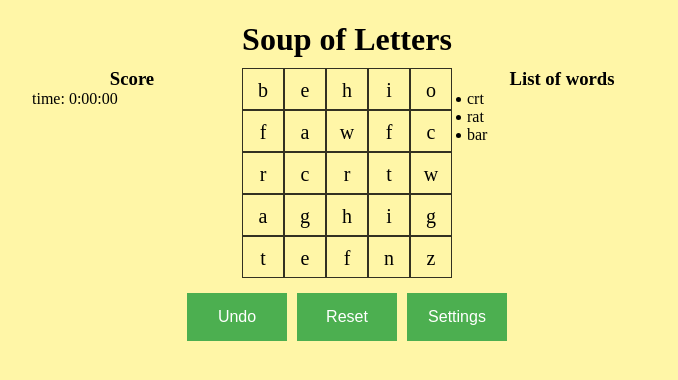
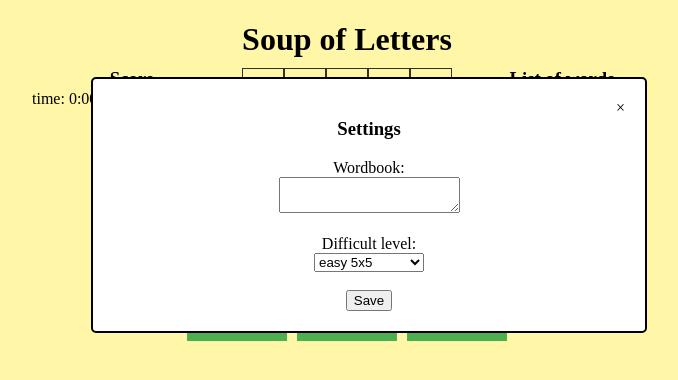
Before and after one commit to michalczysz/Soup-of-Letters, a React (Create React App) app in the folder my-app/: page / in a window 1280 px wide. Both pictures are taken after a click on the button "Settings". Shown: the top 380 px of the page, without its empty margins (293-971 px from the left). Built offline with nearby package versions, Linux system fonts and the light colour scheme.

Commit message:
late night change

```diff
--- a/my-app/src/App.css
+++ b/my-app/src/App.css
@@ -41,3 +41,31 @@
   align-items: center;
   justify-content: center;
 }
+
+.modal {
+  text-align: center;
+  position: fixed;
+  z-index: 20;
+  width: 100%;
+  height: 100%;
+}
+
+.modal_content {
+  background-color: white;
+  position: absolute;
+  top: 20%;
+  left: 30%;
+  width: 40%;
+  padding: 20px;
+  border-radius: 5px;
+  border: 2px solid black;
+}
+
+.close {
+  color: Black;
+  float: right;
+}
+
+.close:hover {
+  cursor: pointer;
+}
--- a/my-app/src/App.js
+++ b/my-app/src/App.js
@@ -8,6 +8,7 @@ import UndoButton from './components/buttons/undo.component';
 import ResetButton from './components/buttons/reset.component';
 import SettingsButton from './components/buttons/settings.component';
 import WordBook from './components/wordlist/wordbook.component';
+import SettingsPopUP from './components/game/settings.component';
 
 function App() {
   /*
@@ -35,6 +36,7 @@ function App() {
   const [grid, setGrid] = React.useState(Game(dim)) //In Game() we generate grid
   const [dragend, setDragend] = React.useState([{ first_cell: '', last_cell: '', status: false }])
   const [undoUpdate, setUndoUpdate] = React.useState(false)
+  const [settingsPop, setSettingsPop] = React.useState(false)
 
   React.useEffect(() => {
     if (dragend.status === true) { //check if player end dragging
@@ -105,7 +107,8 @@ function App() {
         <div className='Button-container'>
           <UndoButton can_ref={canvas} xy={xy} storedLines={storedLines} setStroredLines={setStroredLines} solutions={grid} setGrid={setGrid} setUndoUpdate={setUndoUpdate}/>
           <ResetButton />
-          <SettingsButton />
+          <SettingsButton pop_state={settingsPop} set_pop_state={setSettingsPop}/>
+          {settingsPop ? <SettingsPopUP pop_state={settingsPop} set_pop_state={setSettingsPop}/> : null}
         </div>
       </main>
     </div >
--- a/my-app/src/components/buttons/settings.component.jsx
+++ b/my-app/src/components/buttons/settings.component.jsx
@@ -1,6 +1,7 @@
-function SettingsButton(){
+function SettingsButton({pop_state, set_pop_state}){
     const handleOnClick = () => {
-        //??
+        // console.log(pop_state)
+        set_pop_state(!pop_state)
     }
     return (
         <button className="settings_button undo_button" type="button" onClick={handleOnClick}>Settings</button>
--- a/my-app/src/components/game/grid_cell.component.jsx
+++ b/my-app/src/components/game/grid_cell.component.jsx
@@ -44,6 +44,7 @@ function GridCell({ index, letter, rand, dim, can_ref, grid_ref, xy, setXY, prev
     const handleDragStart = ev => {
         let ctx = can_ref.current.getContext("2d");
         ev.dataTransfer.setDragImage(new Image(), 0, 0); //trick to hide "ghost" of element while Dragging
+        // ev.target.style.cursor = "move";
         let _x = ev.pageX - can_ref.current.offsetLeft   //calculating current XY position on canvas
         let _y = ev.pageY - can_ref.current.offsetTop
 
--- /dev/null
+++ b/my-app/src/components/game/settings.component.jsx
@@ -0,0 +1,53 @@
+import React from 'react'
+
+
+
+function SettingsPopUP({ pop_state, set_pop_state }) {
+    const [level, setLevel] = React.useState(0);
+    const handleClick = () => {
+        let settings = JSON.parse(localStorage.getItem('settings'));
+        console.log(settings)
+        set_pop_state(!pop_state)
+    };
+
+    const saveSettings = (e) => {
+        // localStorage.setItem('settings', JSON.stringify({level: e.target.value}));
+        console.log(level)
+    }
+
+    return (
+        <div className="modal">
+            <div className="modal_content">
+                <span className="close" onClick={handleClick}>
+                    &times;
+                </span>
+                <form>
+                    <h3>Settings</h3>
+                    <label>
+                        Wordbook: <br />
+                        <textarea />
+                    </label>
+                    <br /><br />
+                    <label>
+                        Difficult level: <br />
+                        <select id="levels" onChange={e => {
+                            // localStorage.setItem('settings', JSON.stringify({level: e.target.value}));
+                            // console.log(e.target.value)
+                            setLevel(e.target.value);
+                        }}>
+                            <option value="0">easy 5x5</option>
+                            <option value="1">medium 10x10</option>
+                            <option value="2">hard 15x15</option>
+                        </select>
+
+                    </label>
+                    <br /><br />
+                    <button className="save_settings_button" type="button" onClick={saveSettings}>Save</button>
+                    {/* <button className="save_settings_button" type="button" onClick={saveSettings}>Save</button> */}
+                </form>
+            </div>
+        </div>
+    );
+}
+
+export default SettingsPopUP
```
